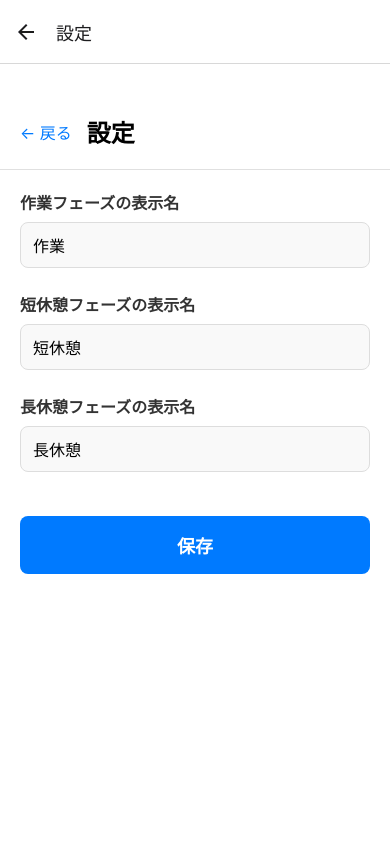
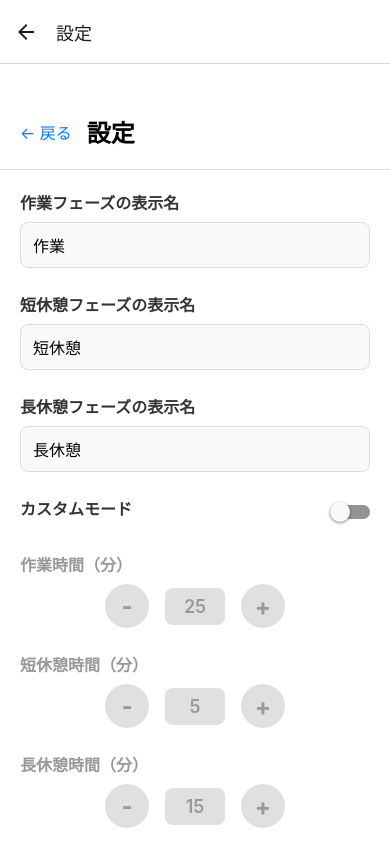
Before and after one commit to Yoshi-ystk/pomodoro-ts-app, a React Native app: screen /Settings in a window 390 px wide. Shown: the top 844 px of the page. Built offline with nearby package versions, Linux system fonts and the light colour scheme.

Commit message:
Add: 設定画面UIの改修。作業時間、休憩時間などの各値を変更できるカスタムモードを追加。

```diff
--- a/src/screens/SettingScreen.tsx
+++ b/src/screens/SettingScreen.tsx
@@ -6,18 +6,31 @@ import {
   TouchableOpacity,
   StyleSheet,
   Alert,
+  Switch,
 } from "react-native";
 import { useNavigation } from "@react-navigation/native";
 import { usePomodoroSettings } from "../features/pomodoro/hooks/usePomodoroSettings";
 
 export const SettingScreen = () => {
   const navigation = useNavigation();
-  const { settings, isLoading, saveSettings } = usePomodoroSettings();
+  const {
+    settings,
+    isLoading,
+    saveSettings,
+    saveConfig,
+    toggleCustomMode,
+    defaultConfig,
+  } = usePomodoroSettings();
 
   // ローカル状態で入力値を管理
   const [workLabel, setWorkLabel] = useState("");
   const [shortBreakLabel, setShortBreakLabel] = useState("");
   const [longBreakLabel, setLongBreakLabel] = useState("");
+  const [isCustomMode, setIsCustomMode] = useState(false);
+  const [workMinutes, setWorkMinutes] = useState(25);
+  const [shortBreakMinutes, setShortBreakMinutes] = useState(5);
+  const [longBreakMinutes, setLongBreakMinutes] = useState(15);
+  const [roundsUntilLongBreak, setRoundsUntilLongBreak] = useState(4);
 
   // 設定を読み込んでローカル状態に反映
   useEffect(() => {
@@ -25,25 +38,72 @@ export const SettingScreen = () => {
       setWorkLabel(settings.phaseLabels.work);
       setShortBreakLabel(settings.phaseLabels.shortBreak);
       setLongBreakLabel(settings.phaseLabels.longBreak);
+      setIsCustomMode(settings.useCustomConfig);
+      setWorkMinutes(Math.floor(settings.customConfig.workSeconds / 60));
+      setShortBreakMinutes(
+        Math.floor(settings.customConfig.shortBreakSeconds / 60)
+      );
+      setLongBreakMinutes(
+        Math.floor(settings.customConfig.longBreakSeconds / 60)
+      );
+      setRoundsUntilLongBreak(settings.customConfig.roundsUntilLongBreak);
     }
   }, [settings, isLoading]);
+
+  // 数値を増減する関数
+  const adjustValue = (
+    current: number,
+    setter: (val: number) => void,
+    min: number,
+    max: number,
+    delta: number
+  ) => {
+    const newValue = current + delta;
+    if (newValue >= min && newValue <= max) {
+      setter(newValue);
+    }
+  };
 
   // 設定を保存する関数
   const handleSave = async () => {
     try {
+      // カスタム設定を保存
+      const customConfig = {
+        workSeconds: workMinutes * 60,
+        shortBreakSeconds: shortBreakMinutes * 60,
+        longBreakSeconds: longBreakMinutes * 60,
+        roundsUntilLongBreak: roundsUntilLongBreak,
+      };
+
       await saveSettings({
         phaseLabels: {
           work: workLabel.trim() || "作業",
           shortBreak: shortBreakLabel.trim() || "短休憩",
           longBreak: longBreakLabel.trim() || "長休憩",
         },
+        useCustomConfig: isCustomMode,
+        customConfig: customConfig,
       });
+
+      // カスタムモードがONの場合はconfigにも反映
+      if (isCustomMode) {
+        await saveConfig(customConfig);
+      } else {
+        await saveConfig(defaultConfig);
+      }
+
+      await toggleCustomMode(isCustomMode);
       Alert.alert("保存完了", "設定を保存しました");
       navigation.goBack();
     } catch (error) {
       Alert.alert("エラー", "設定の保存に失敗しました");
       console.error(error);
     }
+  };
+
+  // カスタムモード切替
+  const handleToggleCustomMode = (value: boolean) => {
+    setIsCustomMode(value);
   };
 
   // 戻るボタンの処理
@@ -58,6 +118,76 @@ export const SettingScreen = () => {
       </View>
     );
   }
+
+  // ナンバーピッカーコンポーネント
+  const NumberPicker = ({
+    label,
+    value,
+    min,
+    max,
+    onDecrease,
+    onIncrease,
+    disabled = false,
+  }: {
+    label: string;
+    value: number;
+    min: number;
+    max: number;
+    onDecrease: () => void;
+    onIncrease: () => void;
+    disabled?: boolean;
+  }) => (
+    <View style={styles.section}>
+      <Text style={[styles.label, disabled && styles.labelDisabled]}>
+        {label}
+      </Text>
+      <View style={styles.numberPickerContainer}>
+        <TouchableOpacity
+          style={[styles.numberButton, disabled && styles.numberButtonDisabled]}
+          onPress={onDecrease}
+          disabled={disabled}
+        >
+          <Text
+            style={[
+              styles.numberButtonText,
+              disabled && styles.numberButtonTextDisabled,
+            ]}
+          >
+            -
+          </Text>
+        </TouchableOpacity>
+        <View
+          style={[
+            styles.numberDisplay,
+            disabled && styles.numberDisplayDisabled,
+          ]}
+        >
+          <Text
+            style={[
+              styles.numberDisplayText,
+              disabled && styles.numberDisplayTextDisabled,
+            ]}
+          >
+            {value}
+          </Text>
+        </View>
+        <TouchableOpacity
+          style={[styles.numberButton, disabled && styles.numberButtonDisabled]}
+          onPress={onIncrease}
+          disabled={disabled}
+        >
+          <Text
+            style={[
+              styles.numberButtonText,
+              disabled && styles.numberButtonTextDisabled,
+            ]}
+          >
+            +
+          </Text>
+        </TouchableOpacity>
+      </View>
+    </View>
+  );
 
   return (
     <View style={styles.container}>
@@ -101,6 +231,70 @@ export const SettingScreen = () => {
             placeholderTextColor="#999"
           />
         </View>
+
+        <View style={styles.section}>
+          <View style={styles.toggleContainer}>
+            <Text style={styles.label}>カスタムモード</Text>
+            <Switch
+              value={isCustomMode}
+              onValueChange={handleToggleCustomMode}
+            />
+          </View>
+        </View>
+
+        <NumberPicker
+          label="作業時間（分）"
+          value={workMinutes}
+          min={15}
+          max={60}
+          onDecrease={() =>
+            adjustValue(workMinutes, setWorkMinutes, 15, 60, -1)
+          }
+          onIncrease={() => adjustValue(workMinutes, setWorkMinutes, 15, 60, 1)}
+          disabled={!isCustomMode}
+        />
+
+        <NumberPicker
+          label="短休憩時間（分）"
+          value={shortBreakMinutes}
+          min={3}
+          max={10}
+          onDecrease={() =>
+            adjustValue(shortBreakMinutes, setShortBreakMinutes, 3, 10, -1)
+          }
+          onIncrease={() =>
+            adjustValue(shortBreakMinutes, setShortBreakMinutes, 3, 10, 1)
+          }
+          disabled={!isCustomMode}
+        />
+
+        <NumberPicker
+          label="長休憩時間（分）"
+          value={longBreakMinutes}
+          min={10}
+          max={30}
+          onDecrease={() =>
+            adjustValue(longBreakMinutes, setLongBreakMinutes, 10, 30, -1)
+          }
+          onIncrease={() =>
+            adjustValue(longBreakMinutes, setLongBreakMinutes, 10, 30, 1)
+          }
+          disabled={!isCustomMode}
+        />
+
+        <NumberPicker
+          label="1セットあたりの作業回数（回）"
+          value={roundsUntilLongBreak}
+          min={3}
+          max={6}
+          onDecrease={() =>
+            adjustValue(roundsUntilLongBreak, setRoundsUntilLongBreak, 3, 6, -1)
+          }
+          onIncrease={() =>
+            adjustValue(roundsUntilLongBreak, setRoundsUntilLongBreak, 3, 6, 1)
+          }
+          disabled={!isCustomMode}
+        />
 
         <TouchableOpacity style={styles.saveButton} onPress={handleSave}>
           <Text style={styles.saveButtonText}>保存</Text>
@@ -168,4 +362,56 @@ const styles = StyleSheet.create({
     fontSize: 18,
     fontWeight: "600",
   },
+  toggleContainer: {
+    flexDirection: "row",
+    justifyContent: "space-between",
+    alignItems: "center",
+  },
+  numberPickerContainer: {
+    flexDirection: "row",
+    alignItems: "center",
+    justifyContent: "center",
+  },
+  numberButton: {
+    width: 44,
+    height: 44,
+    borderRadius: 22,
+    backgroundColor: "#007AFF",
+    justifyContent: "center",
+    alignItems: "center",
+  },
+  numberButtonDisabled: {
+    backgroundColor: "#e0e0e0",
+  },
+  numberButtonText: {
+    fontSize: 24,
+    color: "#fff",
+    fontWeight: "bold",
+  },
+  numberButtonTextDisabled: {
+    color: "#999",
+  },
+  numberDisplay: {
+    minWidth: 60,
+    marginHorizontal: 16,
+    paddingVertical: 8,
+    paddingHorizontal: 16,
+    backgroundColor: "#f9f9f9",
+    borderRadius: 8,
+    alignItems: "center",
+  },
+  numberDisplayDisabled: {
+    backgroundColor: "#e0e0e0",
+  },
+  numberDisplayText: {
+    fontSize: 18,
+    fontWeight: "600",
+    color: "#333",
+  },
+  numberDisplayTextDisabled: {
+    color: "#999",
+  },
+  labelDisabled: {
+    color: "#999",
+  },
 });
```
